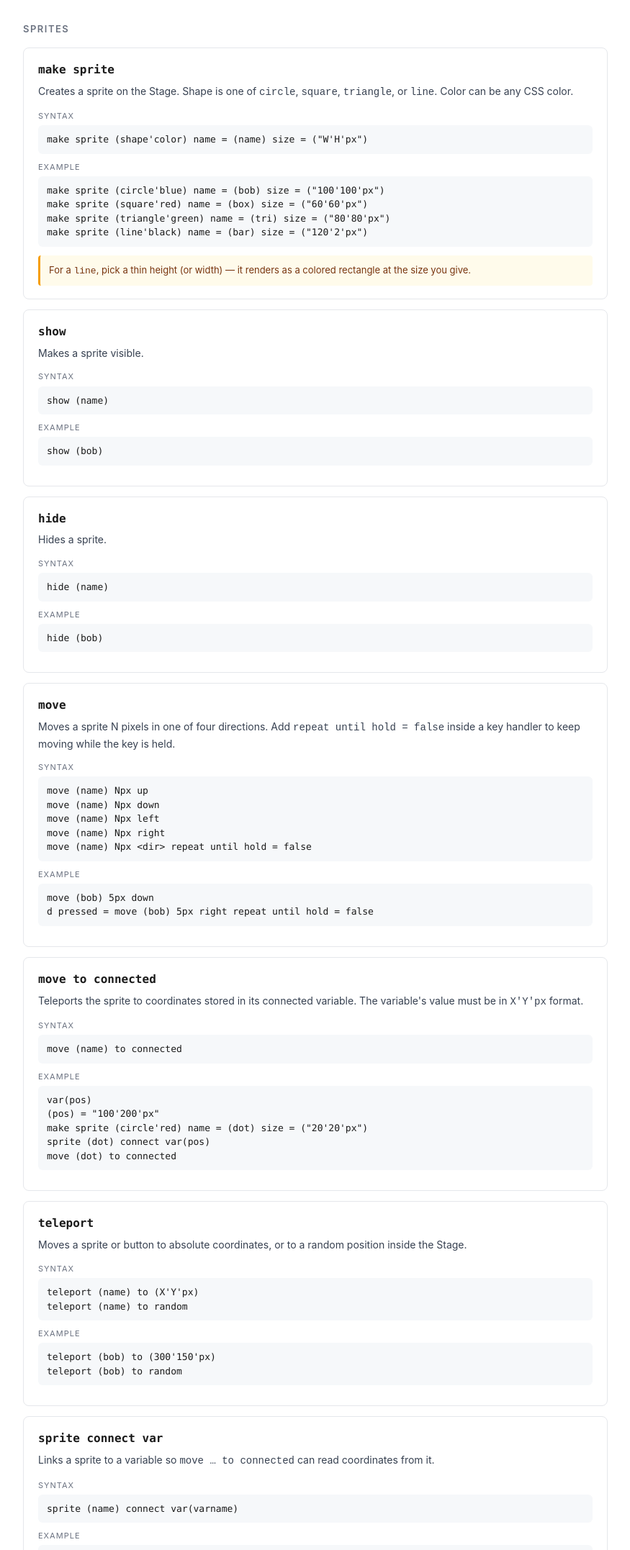
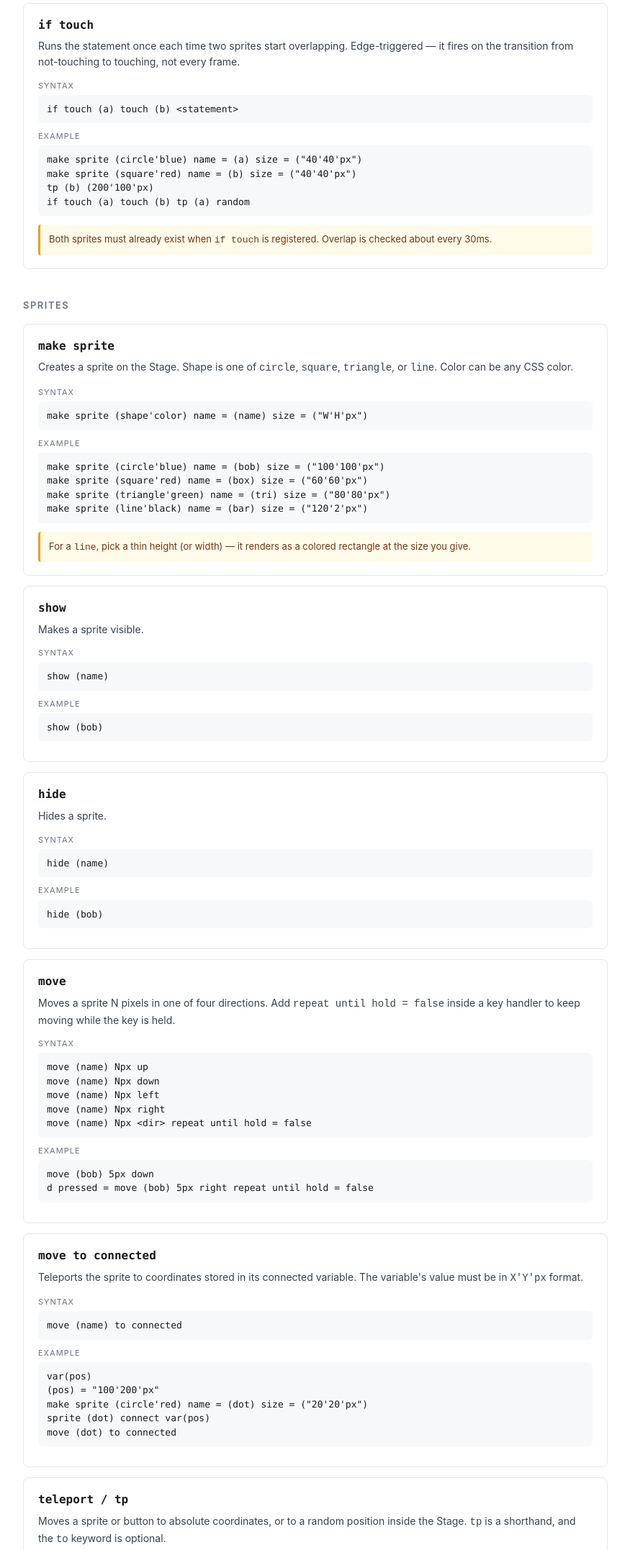
Before and after one commit to vectorless/scription-docs, a plain HTML site: page index.html in a window 1280 px wide. Shown: the part 2943-5097 px from the top of the page at 72% size, without its empty margins (202-1077 px from the left). Drawn offline with Linux system fonts and the light colour scheme.

Commit message:
Document tp shorthand and if touch
- teleport now has a `tp` alias and the `to` keyword is optional
- new `if touch (a) touch (b) <statement>` for edge-triggered overlap

Co-Authored-By: Claude Opus 4.7 (1M context) <noreply@anthropic.com>

```diff
--- a/index.html
+++ b/index.html
@@ -168,6 +168,23 @@ if (score) = 10 text("you win")</pre>
 if (state) ! done text("keep going")</pre>
         </div>
       </article>
+
+      <article class="command" data-search='if touch collision detection sprites overlap'>
+        <h3>if touch</h3>
+        <p class="desc">Runs the statement once each time two sprites start overlapping. Edge-triggered — it fires on the transition from not-touching to touching, not every frame.</p>
+        <div class="block">
+          <div class="block-label">Syntax</div>
+<pre>if touch (a) touch (b) &lt;statement&gt;</pre>
+        </div>
+        <div class="block">
+          <div class="block-label">Example</div>
+<pre>make sprite (circle'blue) name = (a) size = ("40'40'px")
+make sprite (square'red) name = (b) size = ("40'40'px")
+tp (b) (200'100'px)
+if touch (a) touch (b) tp (a) random</pre>
+        </div>
+        <div class="notes">Both sprites must already exist when <code>if touch</code> is registered. Overlap is checked about every 30ms.</div>
+      </article>
     </section>
 
     <!-- ============ Sprites ============ -->
@@ -252,18 +269,21 @@ move (dot) to connected</pre>
         </div>
       </article>
 
-      <article class="command" data-search='teleport sprite or button to coordinates or random position'>
-        <h3>teleport</h3>
-        <p class="desc">Moves a sprite or button to absolute coordinates, or to a random position inside the Stage.</p>
+      <article class="command" data-search='teleport tp sprite or button to coordinates or random position shorthand'>
+        <h3>teleport / tp</h3>
+        <p class="desc">Moves a sprite or button to absolute coordinates, or to a random position inside the Stage. <code>tp</code> is a shorthand, and the <code>to</code> keyword is optional.</p>
         <div class="block">
           <div class="block-label">Syntax</div>
 <pre>teleport (name) to (X'Y'px)
-teleport (name) to random</pre>
+teleport (name) to random
+tp (name) (X'Y'px)
+tp (name) random</pre>
         </div>
         <div class="block">
           <div class="block-label">Example</div>
 <pre>teleport (bob) to (300'150'px)
-teleport (bob) to random</pre>
+teleport (bob) to random
+tp (bob) random</pre>
         </div>
       </article>
 
```
